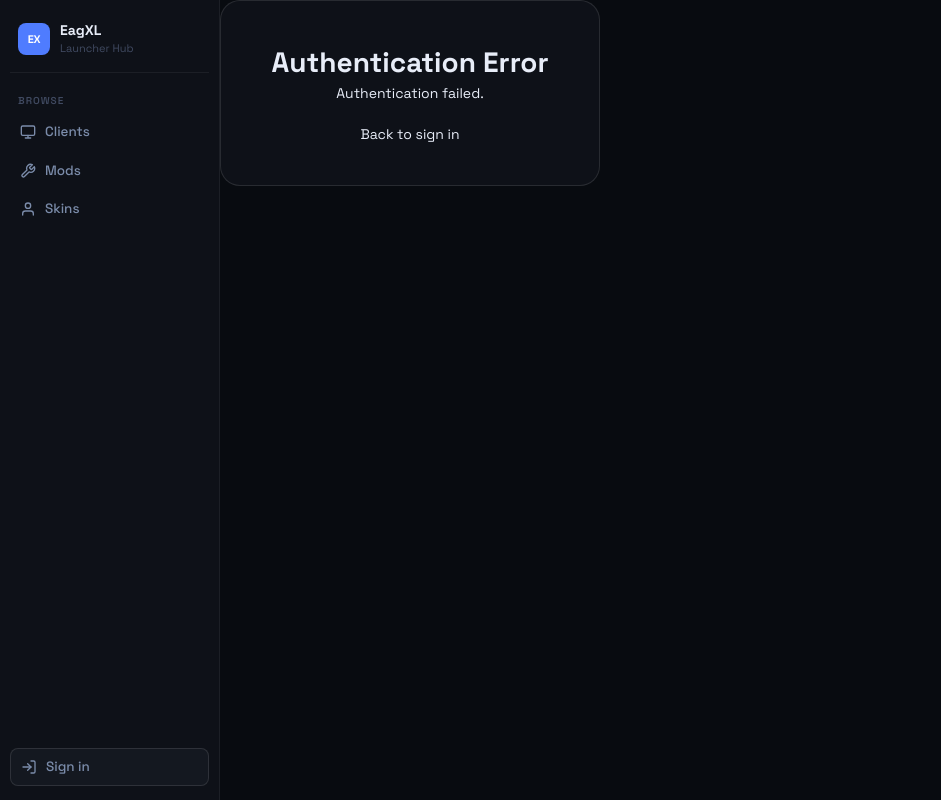
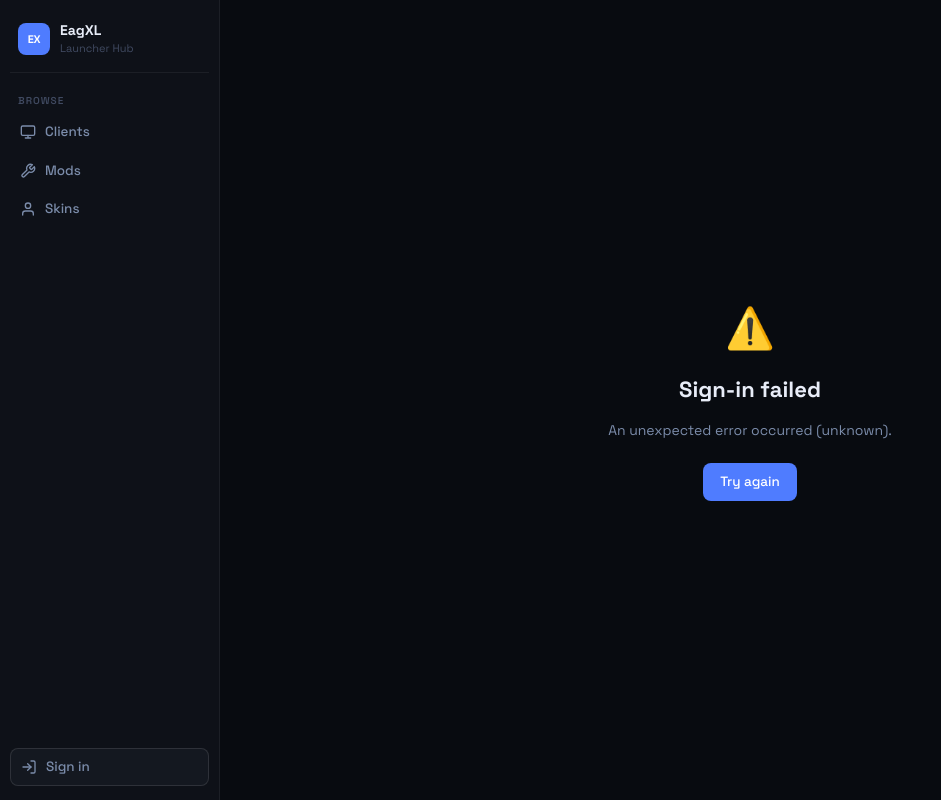
Before and after one commit to EaglercraftXLauncher/EaglercraftXLauncher, a React (Vite) app: page /auth/error in a window 1280 px wide. Shown: the whole page, without its empty margins (0-941 px from the left). Built offline with nearby package versions, Linux system fonts and the light colour scheme; no server answers.

Commit message:
Update AuthErrorPage.tsx

```diff
--- a/src/pages/AuthErrorPage.tsx
+++ b/src/pages/AuthErrorPage.tsx
@@ -1,21 +1,24 @@
 import React from 'react';
-import { Link, useSearchParams } from 'react-router-dom';
+import { useSearchParams, Link } from 'react-router-dom';
+
+const MESSAGES: Record<string, string> = {
+  invalid_state:  'OAuth state mismatch. Please try again.',
+  token_failed:   'Could not exchange the OAuth token. Please try again.',
+  profile_failed: 'Could not fetch your profile from the provider.',
+  no_email:       'No verified email address was returned by GitHub. Please add a public or primary email.',
+};
 
 const AuthErrorPage: React.FC = () => {
-  const [searchParams] = useSearchParams();
-  const message = searchParams.get('error') ?? 'Authentication failed.';
+  const [sp] = useSearchParams();
+  const code = sp.get('msg') ?? 'unknown';
+  const message = MESSAGES[code] ?? `An unexpected error occurred (${code}).`;
 
   return (
-    <div className="auth-container">
-      <div className="auth-card">
-        <div className="auth-header">
-          <h1>Authentication Error</h1>
-          <p>{message}</p>
-        </div>
-        <Link className="auth-btn" to="/login">
-          Back to sign in
-        </Link>
-      </div>
+    <div className="error-page">
+      <div style={{ fontSize: 40 }}>⚠️</div>
+      <h1>Sign-in failed</h1>
+      <p>{message}</p>
+      <Link to="/login" className="btn btn-primary" style={{ marginTop: 8 }}>Try again</Link>
     </div>
   );
 };
```
